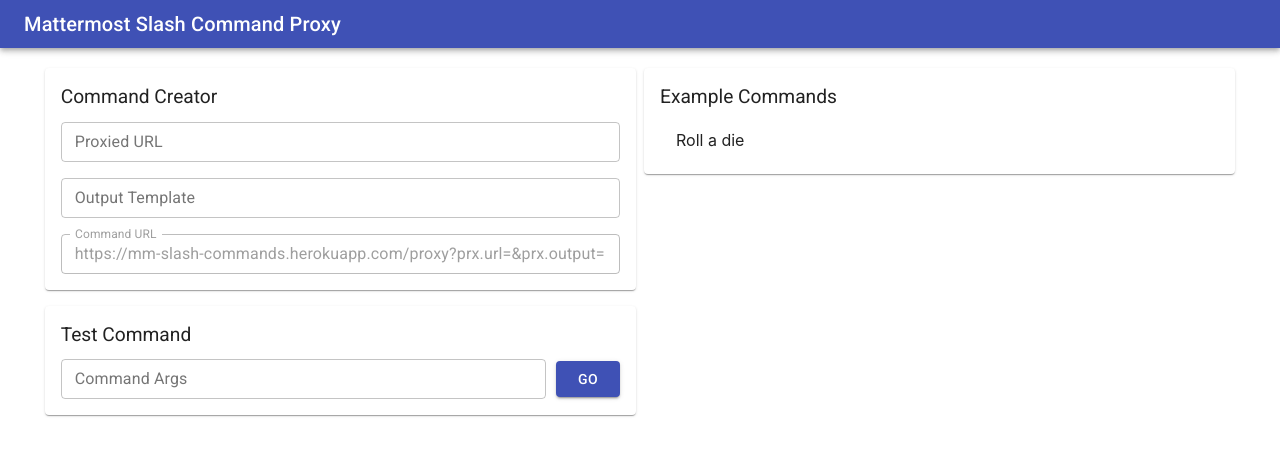
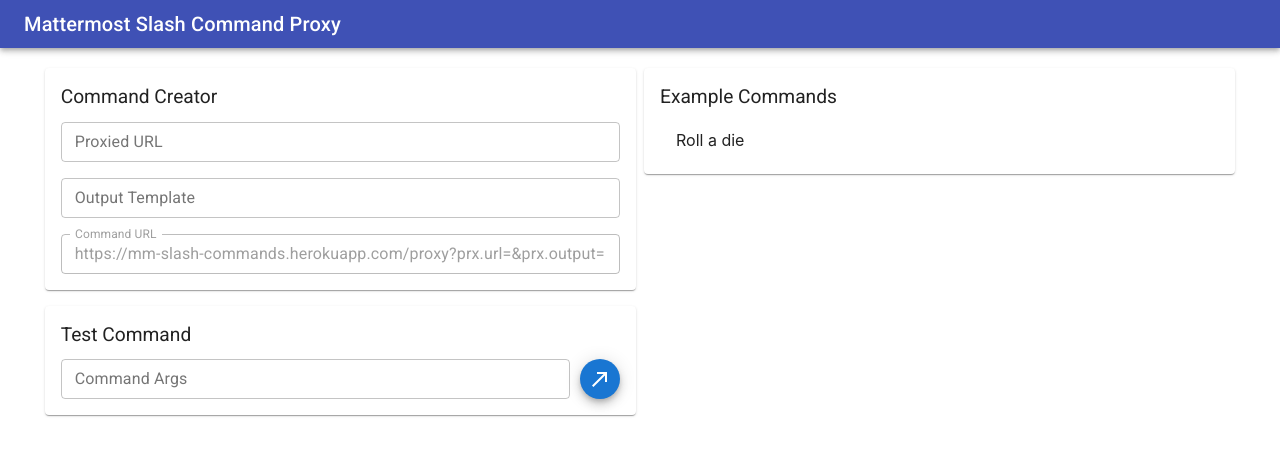
Before and after one commit to Vampiro/slash-command-proxy, a React (Create React App) app in the folder client/: page / in a window 1280 px wide. Shown: the top 456 px of the page. Built offline with nearby package versions, Linux system fonts and the light colour scheme.

Commit message:
Added loading spinner to test button.

```diff
--- a/client/src/components/CommandTest.scss
+++ b/client/src/components/CommandTest.scss
@@ -3,4 +3,11 @@
     flex-grow: 1;
     margin-right: 10px;
   }
+
+  .fabProgress {
+    color: cornflowerblue;
+    margin-left: -43px;
+    margin-top: -3px;
+    position: absolute;
+  }
 }
--- a/client/src/components/CommandTest.tsx
+++ b/client/src/components/CommandTest.tsx
@@ -1,15 +1,18 @@
 import {
-  Button,
   Card,
   CardContent,
   CardHeader,
+  CircularProgress,
+  Fab,
   Grid,
   TextField,
 } from "@material-ui/core";
 import Axios from "axios";
 import React, { ChangeEvent, useEffect, useState } from "react";
 import { createCommandUrlForTest } from "../Utils";
-
+import CallMadeIcon from "@material-ui/icons/CallMade";
+import { makeStyles } from "@material-ui/core/styles";
+import { blue } from "@material-ui/core/colors";
 import "./CommandTest.scss";
 
 type CommandTestProps = {
@@ -19,9 +22,31 @@
   proxiedUrl: string;
 };
 
+const useStyles = makeStyles((theme) => ({
+  buttonWrapper: {
+    position: "relative",
+  },
+  button: {
+    backgroundColor: blue[700],
+    "&:hover": {
+      backgroundColor: blue[900],
+    },
+  },
+  fabProgress: {
+    color: blue[700],
+    left: -3,
+    pointerEvents: "none",
+    position: "absolute",
+    top: -3,
+    zIndex: 1,
+  },
+}));
+
 function CommandTest(props: CommandTestProps) {
+  const classes = useStyles();
   const [args, setArgs] = useState<string>(props.args ?? "");
   const [testResult, setTestResult] = useState<string>("");
+  const [loading, setLoading] = React.useState(false);
 
   // needed in the event that the props are ever changed.
   useEffect(() => {
@@ -38,6 +63,7 @@
   };
 
   const handleGoClick = async () => {
+    setLoading(true);
     try {
       const response = await Axios.get(
         createCommandUrlForTest(props.proxiedUrl, props.outputTemplate, args)
@@ -46,6 +72,7 @@
     } catch (error) {
       setTestResult(`An error occurred: ${error}`);
     }
+    setLoading(false);
   };
 
   return (
@@ -66,18 +93,24 @@
               ></TextField>
             </Grid>
             <Grid item>
-              <Button
-                color="primary"
-                onClick={() => {
-                  handleGoClick();
-                }}
-                variant="contained"
-              >
-                Go
-              </Button>
+              <div className={classes.buttonWrapper}>
+                <Fab
+                  aria-label="go"
+                  color="primary"
+                  className={classes.button}
+                  onClick={() => {
+                    handleGoClick();
+                  }}
+                  size="small"
+                >
+                  <CallMadeIcon></CallMadeIcon>
+                </Fab>
+                {loading && (
+                  <CircularProgress size={45} className={classes.fabProgress} />
+                )}
+              </div>
             </Grid>
           </Grid>
-          <div>{props.proxiedUrl}</div>
           <div>{testResult}</div>
         </CardContent>
       </Card>
```
